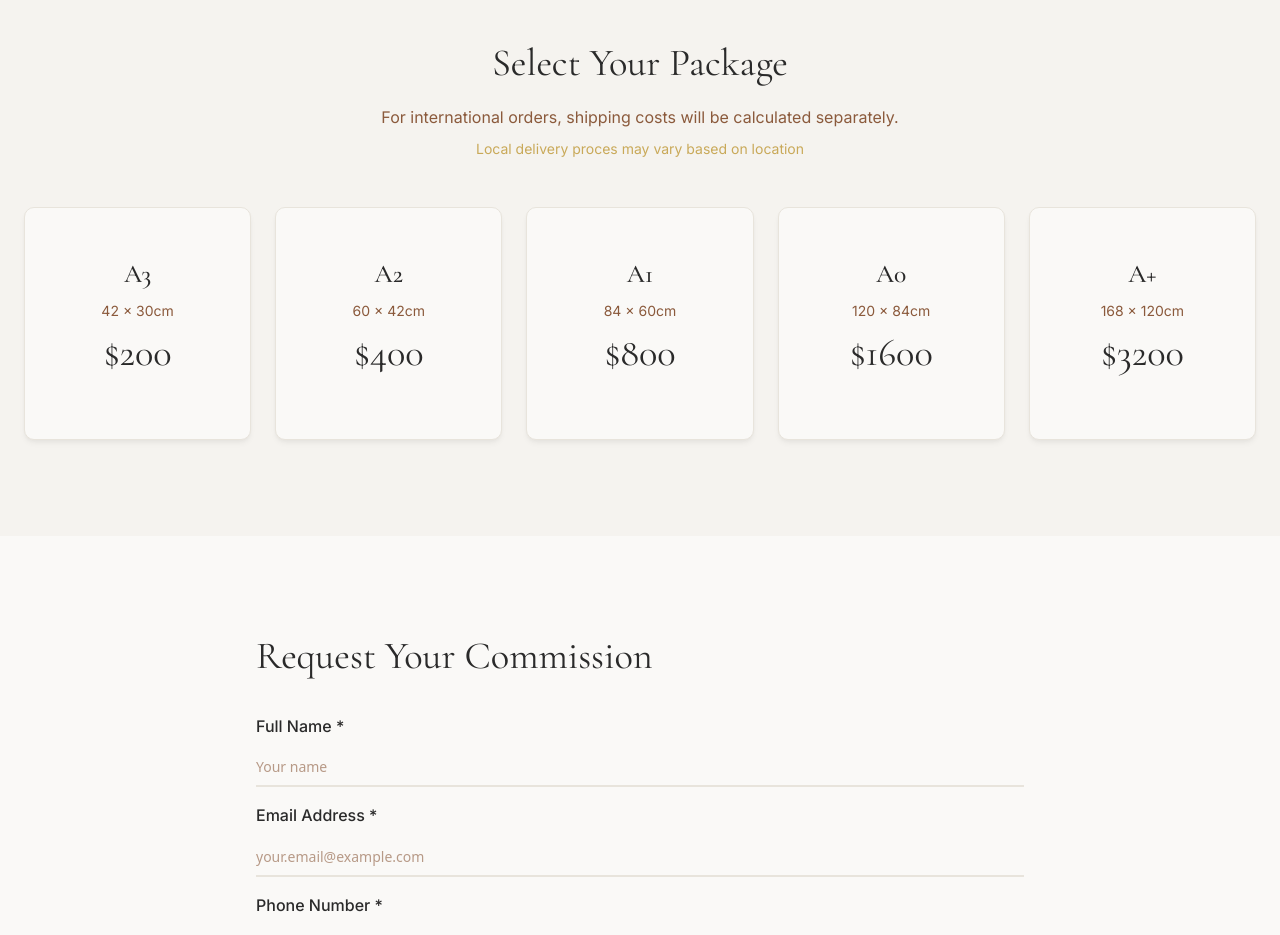
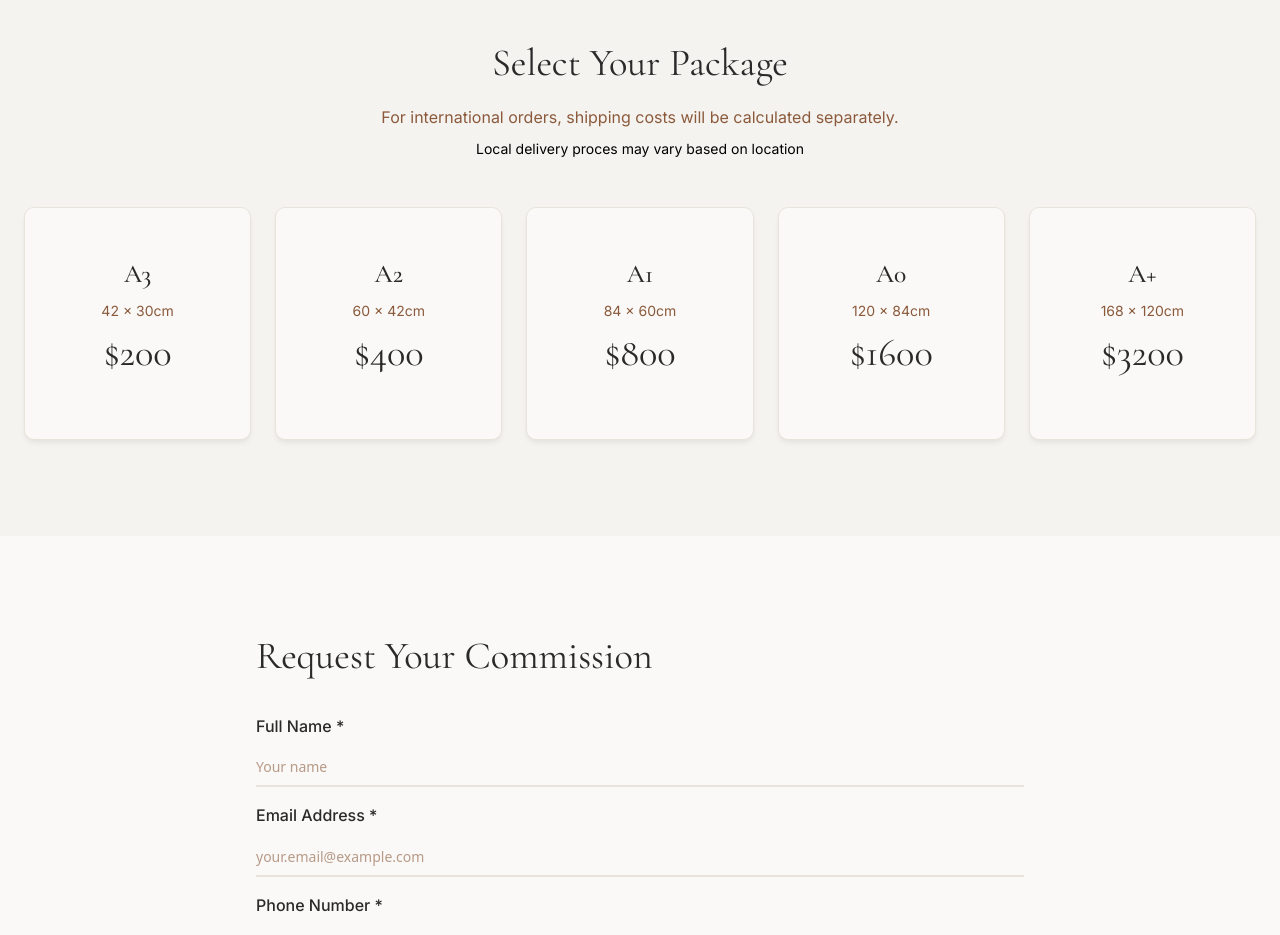
Before and after one commit to codewithkin/drawingswithanesu.com, a Next.js app: page /commissions in a window 1280 px wide. Shown: the part 1140-2075 px from the top of the page. Built offline with nearby package versions, Linux system fonts and the light colour scheme.

Commit message:
fix: correct text color for local delivery notice in PackageGrid component

```diff
--- a/src/app/commissions/components/PackageGrid.tsx
+++ b/src/app/commissions/components/PackageGrid.tsx
@@ -31,7 +31,7 @@ export default function PackageGrid({
                 <p className="text-body text-center mb-2 max-w-2xl mx-auto" style={{ color: "var(--sienna)" }}>
                     For international orders, shipping costs will be calculated separately.
                 </p>
-                <p className="text-small text-center mb-12" style={{ color: "var(--ochre)" }}>
+                <p className="text-small text-center mb-12 text-black">
                     Local delivery proces may vary based on location
                 </p>
 
```
